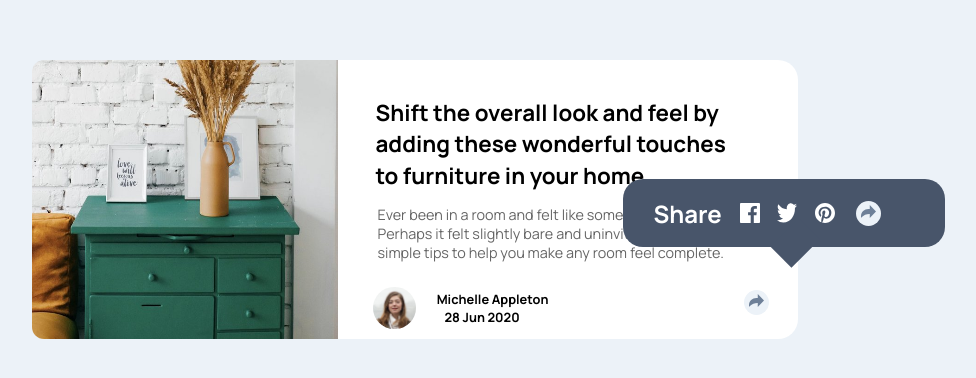
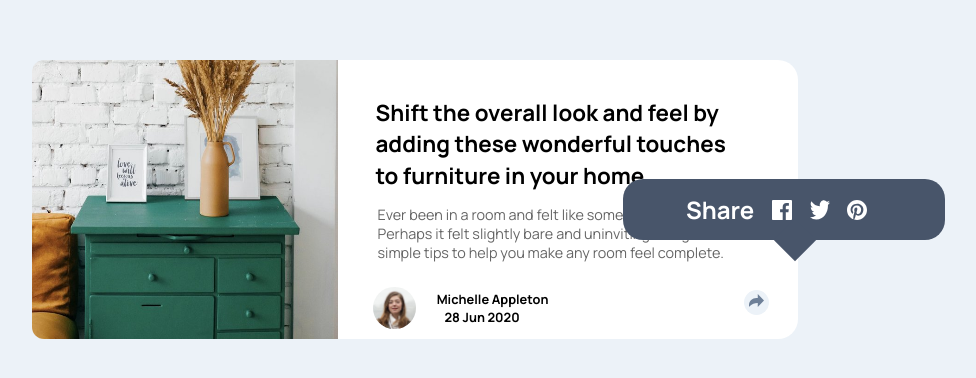
Before and after one commit to ChamuMutezva/article-preview-component, a React (Create React App) app: page / in a window 1280 px wide. Shown: the part 204-582 px from the top of the page, without its empty margins (210-1186 px from the left). Built offline with nearby package versions, Linux system fonts and the light colour scheme.

Commit message:
hidding the second share btn on desktop

```diff
--- a/src/index.css
+++ b/src/index.css
@@ -162,16 +162,21 @@ margin-left: 0px;
   left: 285px;
   border-radius: 20px;
   padding: 14px 30px;
+  justify-content: flex-end;
 }
 .socialShare::after {
   position: relative;
   content: "";
   width: 30px;
-  height: 40px;
+  height: 30px;
   top: 30px;
   transform: rotate(45deg);
   left: -105px;
   background-color: hsl(217, 19%, 35%);
+  /*z-index: -1;  for a pseudo element - the z-index should be -1 */
+}
+.hideShare {
+  display: none;
 }
 
 }
--- a/src/main.js
+++ b/src/main.js
@@ -52,7 +52,7 @@ const MainContent = () => {
                             <img src={twitter} alt="" />
                             <img src={pinterest} alt="" />
                         </span>
-                        <span className="shareSection">
+                        <span className="shareSection hideShare">
                             <img className='proceed' src={share} alt='share infor'
                                 onClick={toggleColor} />
                         </span>
```
